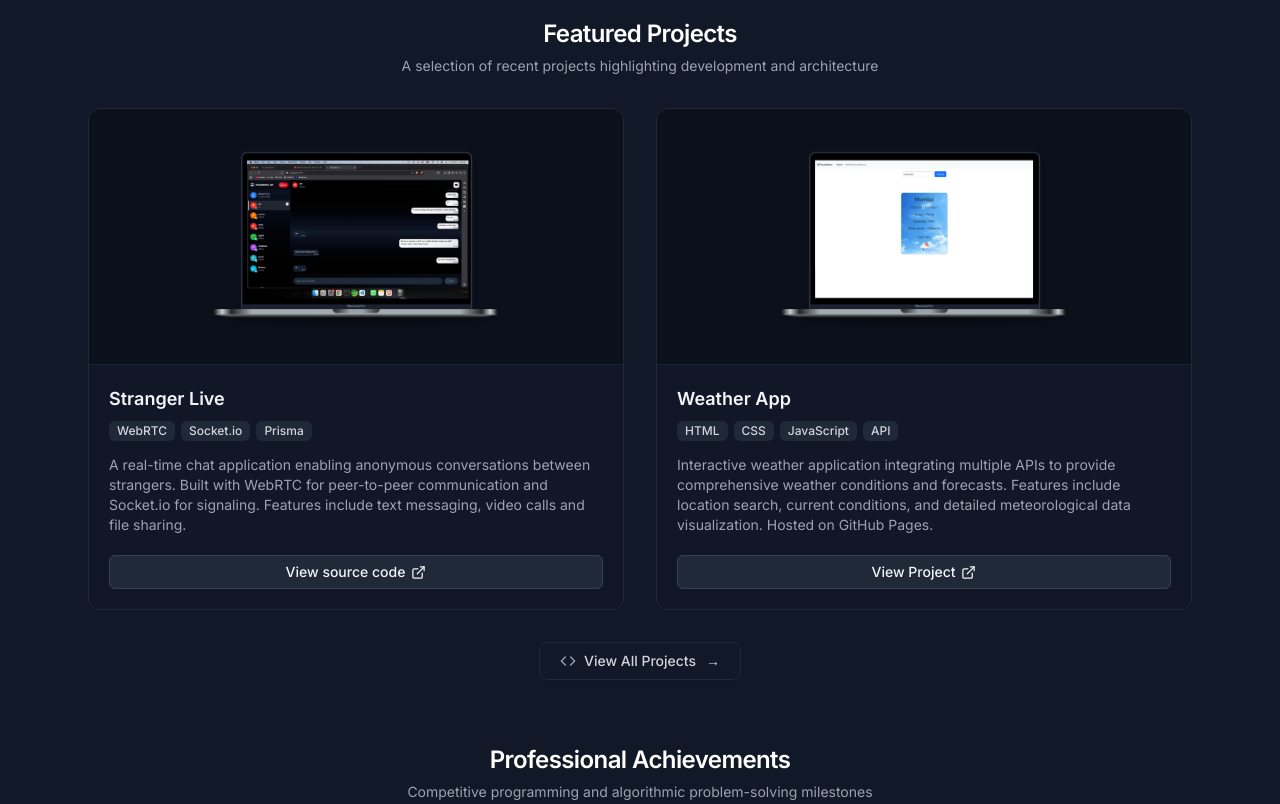
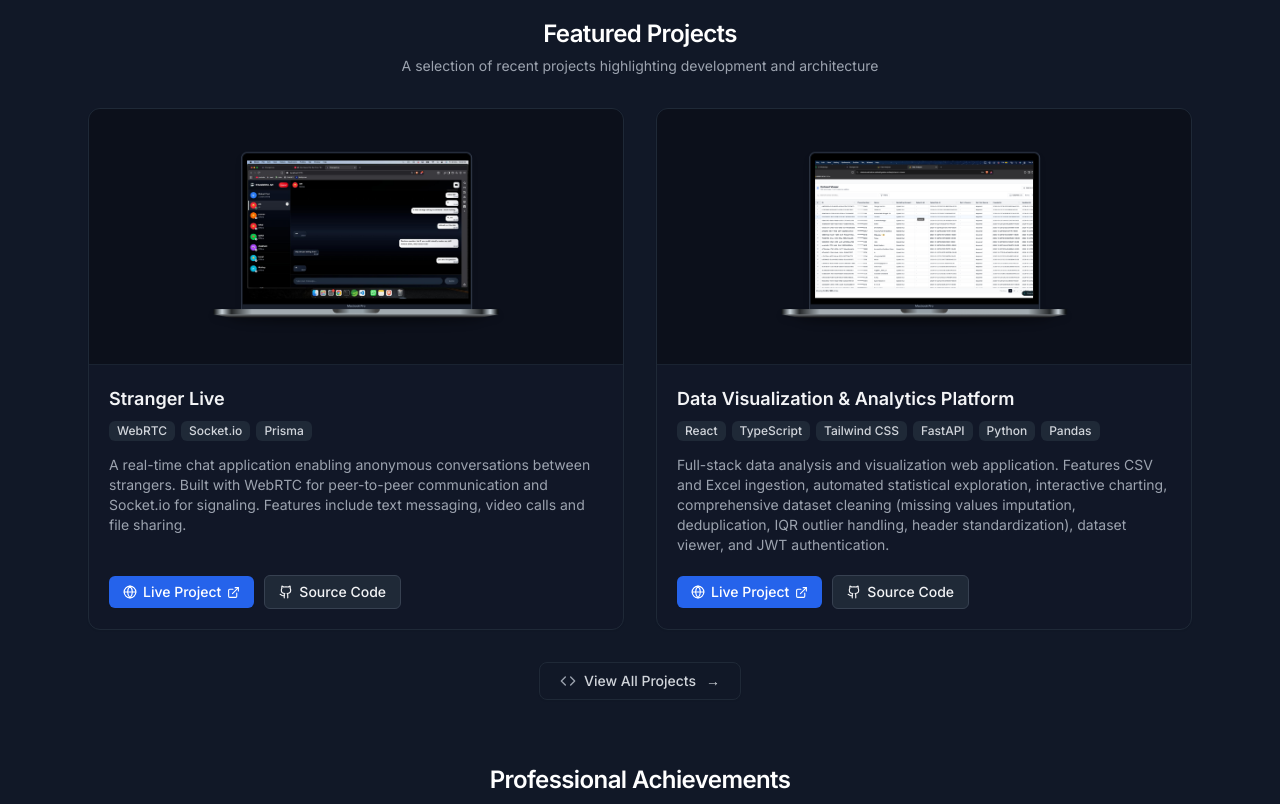
Before and after one commit to adinathyadav2002/Portfolio, a React (Vite) app: page / in a window 1280 px wide. Shown: the part 600-1404 px from the top of the page. Built offline with nearby package versions, Linux system fonts and the light colour scheme.

Commit message:
feat: add live project link to chatting application and include data visualization project image

```diff
--- a/src/components/sections/Main.tsx
+++ b/src/components/sections/Main.tsx
@@ -8,6 +8,7 @@ import {
   Code,
   ExternalLink,
   ChevronDown,
+  Globe,
 } from "lucide-react";
 import { motion } from "framer-motion";
 export default function Main({ darkMode, setDarkMode }) {
@@ -269,6 +270,20 @@ export default function Main({ darkMode, setDarkMode }) {
                 communication and Socket.io for signaling. Features include text
                 messaging, video calls and file sharing.
               </p>
+              <div className="flex flex-wrap items-center gap-2.5">
+                <a
+                  href="https://chatfrontend.adinathyadav.online"
+                  target="_blank"
+                  rel="noopener noreferrer"
+                  className={`inline-flex items-center justify-center gap-1.5 py-1.5 px-3.5 ${darkMode
+                    ? "bg-blue-600 hover:bg-blue-500 text-white"
+                    : "bg-blue-600 hover:bg-blue-700 text-white"
+                    } rounded-md text-xs sm:text-sm font-medium transition-colors shadow-sm`}
+                >
+                  <Globe size={14} />
+                  <span>Live Project</span>
+                  <ExternalLink size={13} />
+                </a>
                 <a
                   href="https://github.com/adinathyadav2002/Chatting-Application"
                   target="_blank"
@@ -278,9 +293,10 @@ export default function Main({ darkMode, setDarkMode }) {
                     : "bg-gray-100 hover:bg-gray-200 text-gray-900 border border-gray-200"
                     } rounded-md text-xs sm:text-sm font-medium transition-colors`}
                 >
-                <span>View source code</span>
-                <ExternalLink size={15} />
+                  <Github size={14} />
+                  <span>Source Code</span>
                 </a>
+              </div>
             </div>
           </motion.div>
 
@@ -293,8 +309,8 @@ export default function Main({ darkMode, setDarkMode }) {
           >
             <div className="h-60 sm:h-64 p-3 sm:p-5 flex items-center justify-center bg-gray-950/40 dark:bg-black/30 border-b border-gray-200 dark:border-gray-800/80 overflow-hidden">
               <img
-                src="/images/project/weather_desktop.png"
-                alt="Weather App Project"
+                src="/images/project/data_visualization_desktop.png"
+                alt="Data Visualization & Analysis Platform"
                 className="w-full h-full object-contain filter drop-shadow-md transition-transform duration-300 hover:scale-[1.03]"
               />
             </div>
@@ -303,7 +319,7 @@ export default function Main({ darkMode, setDarkMode }) {
                 className={`text-lg font-semibold mb-2 ${darkMode ? "text-gray-100" : "text-gray-900"
                   }`}
               >
-                Weather App
+                Data Visualization & Analytics Platform
               </h3>
               <div className="flex flex-wrap gap-1.5 mb-3.5">
                 <span
@@ -312,7 +328,7 @@ export default function Main({ darkMode, setDarkMode }) {
                     : "bg-gray-100 text-gray-700"
                     } rounded-md text-xs font-medium`}
                 >
-                  HTML
+                  React
                 </span>
                 <span
                   className={`px-2 py-0.5 ${darkMode
@@ -320,7 +336,7 @@ export default function Main({ darkMode, setDarkMode }) {
                     : "bg-gray-100 text-gray-700"
                     } rounded-md text-xs font-medium`}
                 >
-                  CSS
+                  TypeScript
                 </span>
                 <span
                   className={`px-2 py-0.5 ${darkMode
@@ -328,7 +344,7 @@ export default function Main({ darkMode, setDarkMode }) {
                     : "bg-gray-100 text-gray-700"
                     } rounded-md text-xs font-medium`}
                 >
-                  JavaScript
+                  Tailwind CSS
                 </span>
                 <span
                   className={`px-2 py-0.5 ${darkMode
@@ -336,20 +352,51 @@ export default function Main({ darkMode, setDarkMode }) {
                     : "bg-gray-100 text-gray-700"
                     } rounded-md text-xs font-medium`}
                 >
-                  API
+                  FastAPI
+                </span>
+                <span
+                  className={`px-2 py-0.5 ${darkMode
+                    ? "bg-gray-800 text-gray-300"
+                    : "bg-gray-100 text-gray-700"
+                    } rounded-md text-xs font-medium`}
+                >
+                  Python
+                </span>
+                <span
+                  className={`px-2 py-0.5 ${darkMode
+                    ? "bg-gray-800 text-gray-300"
+                    : "bg-gray-100 text-gray-700"
+                    } rounded-md text-xs font-medium`}
+                >
+                  Pandas
                 </span>
               </div>
               <p
                 className={`${darkMode ? "text-gray-400" : "text-gray-600"
                   } text-xs sm:text-sm leading-relaxed mb-5 flex-1`}
               >
-                Interactive weather application integrating multiple APIs to
-                provide comprehensive weather conditions and forecasts. Features
-                include location search, current conditions, and detailed
-                meteorological data visualization. Hosted on GitHub Pages.
+                Full-stack data analysis and visualization web application. Features CSV and
+                Excel ingestion, automated statistical exploration, interactive charting,
+                comprehensive dataset cleaning (missing values imputation, deduplication,
+                IQR outlier handling, header standardization), dataset viewer, and JWT
+                authentication.
               </p>
+              <div className="flex flex-wrap items-center gap-2.5">
                 <a
-                href="https://adinathyadav2002.github.io/weatherApp/"
+                  href="https://datavisualization.adinathyadav.online"
+                  target="_blank"
+                  rel="noopener noreferrer"
+                  className={`inline-flex items-center justify-center gap-1.5 py-1.5 px-3.5 ${darkMode
+                    ? "bg-blue-600 hover:bg-blue-500 text-white"
+                    : "bg-blue-600 hover:bg-blue-700 text-white"
+                    } rounded-md text-xs sm:text-sm font-medium transition-colors shadow-sm`}
+                >
+                  <Globe size={14} />
+                  <span>Live Project</span>
+                  <ExternalLink size={13} />
+                </a>
+                <a
+                  href="https://github.com/adinathyadav2002/data-visualization-project"
                   target="_blank"
                   rel="noopener noreferrer"
                   className={`inline-flex items-center justify-center gap-1.5 py-1.5 px-3.5 ${darkMode
@@ -357,11 +404,13 @@ export default function Main({ darkMode, setDarkMode }) {
                     : "bg-gray-100 hover:bg-gray-200 text-gray-900 border border-gray-200"
                     } rounded-md text-xs sm:text-sm font-medium transition-colors`}
                 >
-                <span>View Project</span>
-                <ExternalLink size={15} />
+                  <Github size={14} />
+                  <span>Source Code</span>
                 </a>
               </div>
+            </div>
           </motion.div>
+
         </motion.div>
 
         <motion.div variants={fadeInUp} className="mt-8 flex justify-center">
@@ -455,8 +504,7 @@ export default function Main({ darkMode, setDarkMode }) {
             ].map((achievement, index) => (
               <div
                 key={achievement.platform}
-                className={`${
-                  darkMode
+                className={`${darkMode
                   ? "bg-gray-950/40 border-gray-800 hover:border-gray-700"
                   : "bg-white border-gray-200 hover:border-gray-300"
                   } rounded-lg p-5 border transition-colors flex flex-col justify-between`}
@@ -469,15 +517,13 @@ export default function Main({ darkMode, setDarkMode }) {
                 <div>
                   <div className="flex items-center justify-between mb-2">
                     <span
-                      className={`text-xs font-mono uppercase tracking-wider ${
-                        darkMode ? "text-gray-400" : "text-gray-500"
+                      className={`text-xs font-mono uppercase tracking-wider ${darkMode ? "text-gray-400" : "text-gray-500"
                         }`}
                     >
                       {achievement.platform}
                     </span>
                     <span
-                      className={`text-[11px] font-mono px-2 py-0.5 rounded ${
-                        darkMode
+                      className={`text-[11px] font-mono px-2 py-0.5 rounded ${darkMode
                         ? "bg-gray-800 text-gray-300 border border-gray-700"
                         : "bg-gray-100 text-gray-700 border border-gray-200"
                         }`}
@@ -486,15 +532,13 @@ export default function Main({ darkMode, setDarkMode }) {
                     </span>
                   </div>
                   <h4
-                    className={`text-base font-semibold mb-1.5 ${
-                      darkMode ? "text-gray-100" : "text-gray-900"
+                    className={`text-base font-semibold mb-1.5 ${darkMode ? "text-gray-100" : "text-gray-900"
                       }`}
                   >
                     {achievement.metric}
                   </h4>
                   <p
-                    className={`${
-                      darkMode ? "text-gray-400" : "text-gray-600"
+                    className={`${darkMode ? "text-gray-400" : "text-gray-600"
                       } text-xs leading-relaxed`}
                   >
                     {achievement.detail}
```
Also changed, not shown: public/images/project/data_visualization_desktop.png (added). Lines whose indentation alone changed are shown as unchanged.
